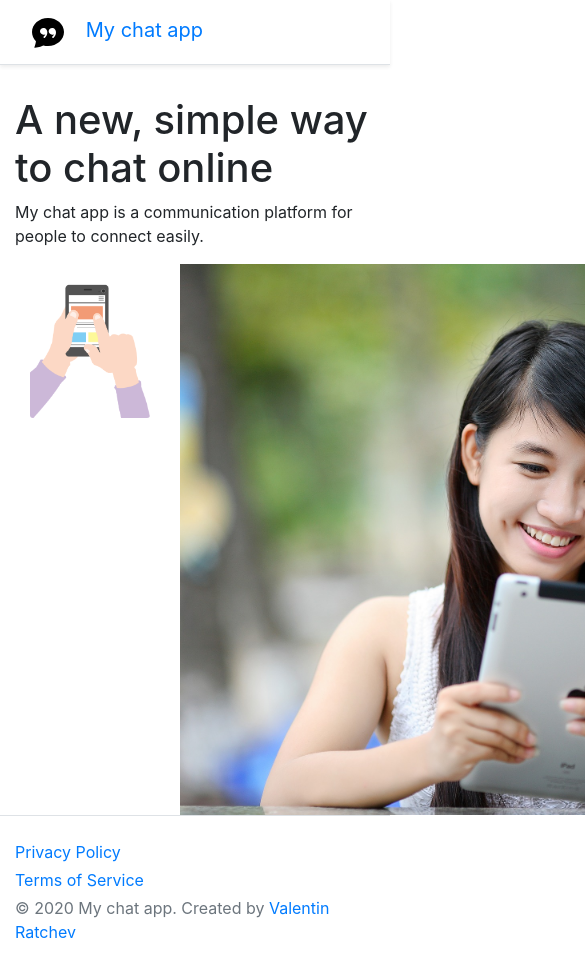
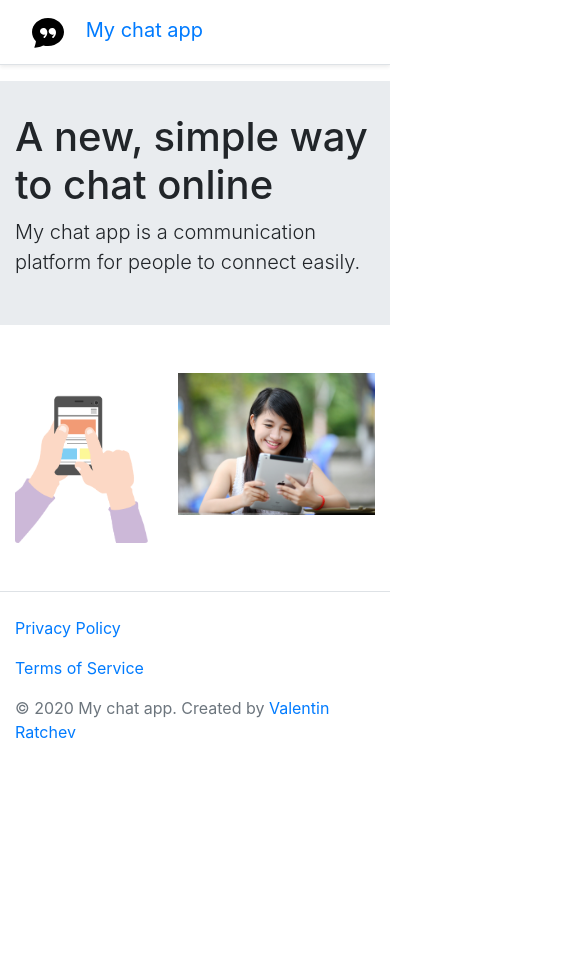
Before and after one commit to valtur11/My-chat-app, a Next.js app in the folder client/: page / in a window 390 px wide. Shown: the top 976 px of the page, 585 px wide, since content can reach past the window. After the commit the page ends 844 px from the top, so only its background shows below. Built offline with nearby package versions, Linux system fonts and the light colour scheme.

Commit message:
Fix responsiveness issues

```diff
--- a/client/components/Layout.js
+++ b/client/components/Layout.js
@@ -6,9 +6,11 @@ function Layout({ children }) {
     <>
       <Head>
         <title>My chat app</title>
+        <meta name="viewport" content="width=device-width, initial-scale=1, shrink-to-fit=no"></meta>
         <link rel="icon" href="favicon.ico" />
       </Head>
-      <header className = 'fixed-top align-items-center p-3 px-md-4 mb-3 bg-white border-bottom shadow-sm'>
+
+      <header className = 'sticky-top align-items-center p-3 px-md-4 mb-3 bg-white border-bottom shadow-sm'>
         <h5 className="my-0 mr-md-auto font-weight-normal">
           <Link href='/'>
             <a style = {{textDecoration: 'none'}}> <img src="/chat.svg" style = {{padding: '0 1rem 0 1rem'}}/> My chat app </a>
@@ -17,9 +19,7 @@ function Layout({ children }) {
 
       </header>
       <main role = 'main'>
-        <div className = 'container'>
           {children}
-        </div>
       </main>
       <footer className = 'pt-4 my-md-5 pt-md-5 border-top text-muted'>
         <div className = 'container'>
--- a/client/pages/index.js
+++ b/client/pages/index.js
@@ -3,21 +3,27 @@ import Layout from '../components/Layout'
 export default function Home() {
   return (
     <Layout>
-        <h1 className="title">
+        <div className="jumbotron jumbotron-fluid">
+          <div className = 'container'>
+            <h1>
               A new, simple way to chat online
             </h1>
 
-        <p className="description">
+            <p className="lead">
             My chat app is a communication platform for people to connect easily.
             </p>
+          </div>
+        </div>
 
-        <div className="container">
-          <div class="row">
-            <div class="col-5">
-              <img src='images/chat-app.png' class="card-img"/>
+        <div className = 'container'>
+          <div className="my-5">
+            <div className="row">
+              <div className="col-5">
+                <img src='images/chat-app.png' className="card-img"/>
               </div>
-            <div class="col-7">
-            <img src = 'images/ipad-1721428_1920.jpg' style={{width: '48rem'}}/>
+              <div className="col-7">
+                <img src = 'images/ipad-1721428_1920.jpg' className = 'w-100'/>
+              </div>
               </div>
           </div>
         </div>
--- a/client/styles/global.scss
+++ b/client/styles/global.scss
@@ -1,14 +1 @@
 @import "../node_modules/bootstrap/scss/bootstrap";
-
-.title {
-  margin-top: 3rem;
-  padding-top: 3rem;
-}
-
-footer {
-  padding-top: 3rem;
-  padding-bottom: 3rem;
-  p {
-   margin-bottom: .25rem;
-  }
-}
```
Lines whose indentation alone changed are shown as unchanged.
